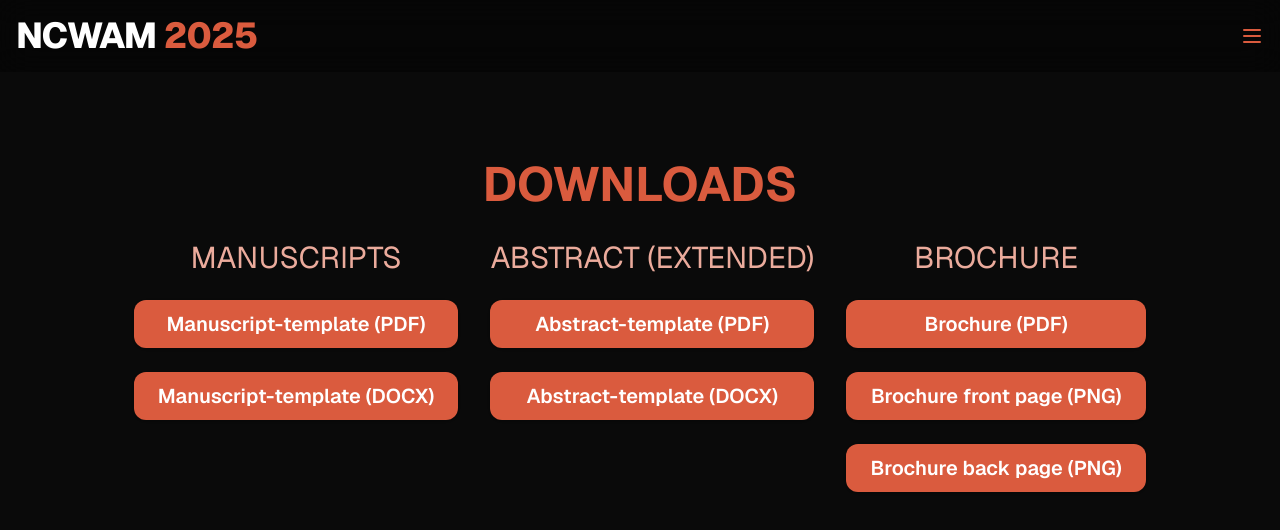
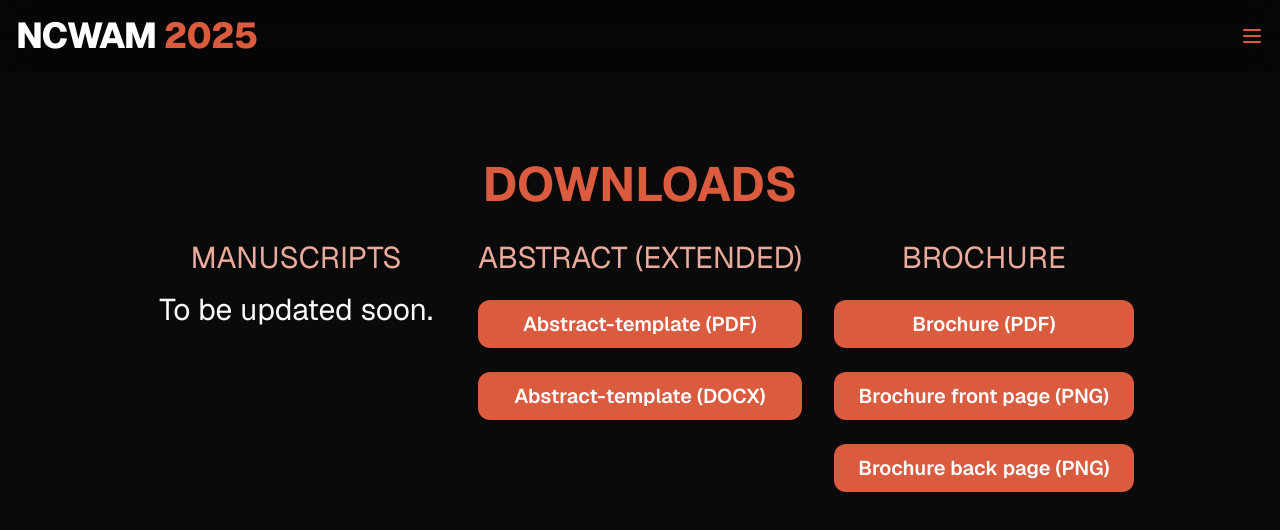
Before and after one commit to ncwam-bphc/website, a Next.js app: page /downloads in a window 1280 px wide. Shown: the top 530 px of the page. Built offline with nearby package versions, Linux system fonts and the light colour scheme.

Commit message:
manuscript

```diff
--- a/src/app/downloads/page.tsx
+++ b/src/app/downloads/page.tsx
@@ -19,7 +19,8 @@ export default function AboutusPage() {
           <div className="customcol text-nowrap text-center text-xl uppercase text-accent md:text-2xl lg:text-3xl">
             Manuscripts
           </div>
-          <a
+          To be updated soon.
+          {/* <a
             href="/manuscript.pdf"
             target="_blank"
             className={cn(
@@ -38,7 +39,7 @@ export default function AboutusPage() {
             )}
           >
             Manuscript-template (DOCX)
-          </a>
+          </a> */}
         </div>
         <div className="flex min-w-[300px] flex-col gap-4 text-center text-xl md:text-3xl">
           <div className="customcol text-nowrap text-center text-xl uppercase text-accent md:text-2xl lg:text-3xl">
```
